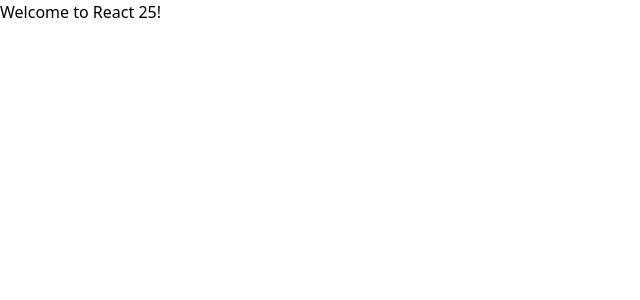
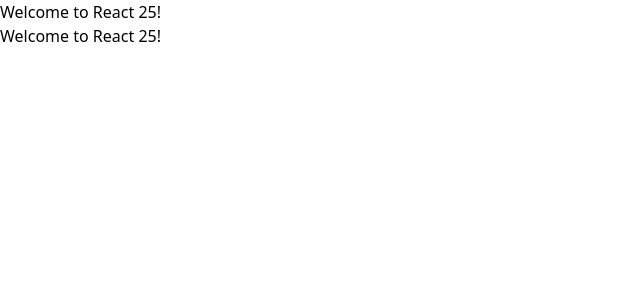
Before and after one commit to sha0634/project25, a React (Vite) app in the folder frontend25/: page / in a window 1280 px wide. Shown: the top 300 px of the page, without its empty margins (0-640 px from the left). Built offline with nearby package versions, Linux system fonts and the light colour scheme.

Commit message:
heading added

```diff
--- a/frontend25/src/App.jsx
+++ b/frontend25/src/App.jsx
@@ -6,6 +6,7 @@
   return (
     <>
       <h1>Welcome to React 25!</h1>
+      <h1>Welcome to React 25!</h1>
     </>
   )
 }
```
